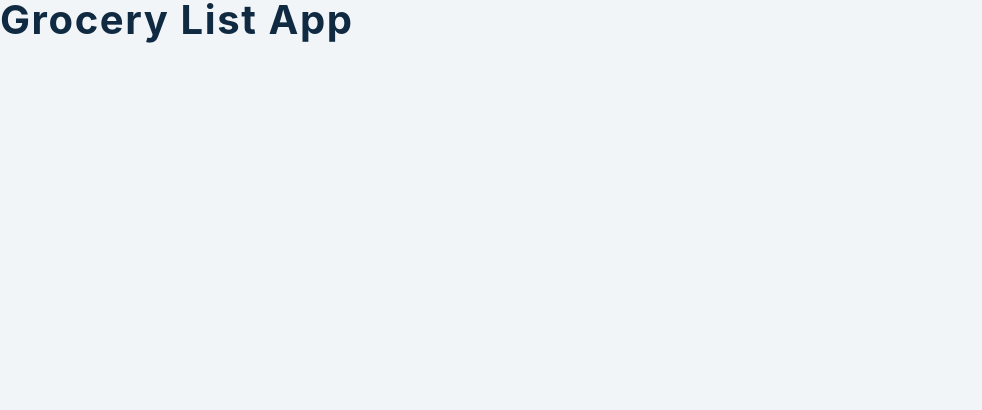
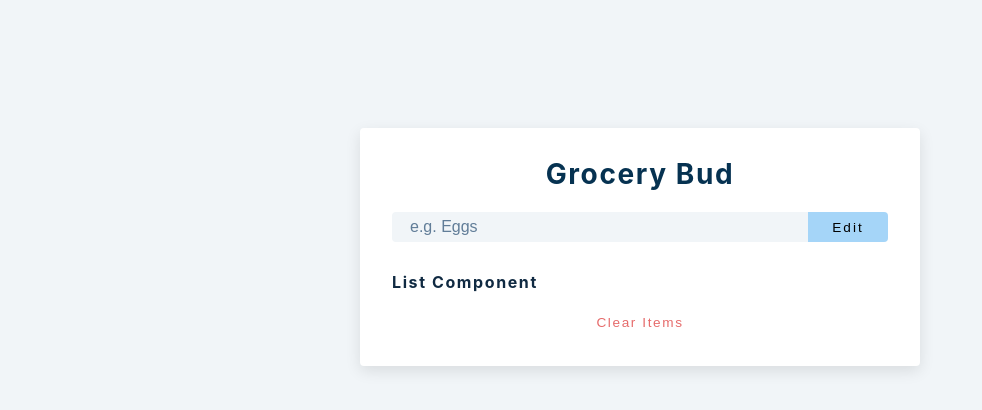
Before and after one commit to aindriu80/code-adct-grocery-app, a React (Vite) app: page / in a window 1280 px wide. Shown: the top 410 px of the page, without its empty margins (0-982 px from the left). Built offline with nearby package versions, Linux system fonts and the light colour scheme.

Commit message:
setting out structure

```diff
--- a/src/Alert.js
+++ b/src/Alert.jsx
@@ -1,7 +1,7 @@
 import React from 'react';
 
 const Alert = () => {
-  return <div>Alert Component</div>;
+  return <h4>Alert Component</h4>;
 };
 
 export default Alert;
--- a/src/App.jsx
+++ b/src/App.jsx
@@ -1,11 +1,43 @@
 import { useState } from 'react';
+import List from './List';
+import Alert from './Alert';
 import './App.css';
 
 function App() {
+  const [name, setName] = useState('');
+  const [list, setList] = useState([]);
+  const [isEditing, setIsEditing] = useState(true);
+  const [editId, setEditID] = useState(null);
+  const [alert, setAlert] = useState({ show: false, msgn: '', type: '' });
+
+  const handleSubmit = (e) => {
+    e.preventDefault();
+    console.log('Hello from the console');
+  };
+
   return (
-    <div className='App'>
-      <h2>Grocery List App</h2>
-    </div>
+    <section className='section-center'>
+      <form className='grocery-form' onSubmit={handleSubmit}>
+        {alert.show && <Alert />}
+        <h3>grocery bud</h3>
+        <div className='form-control'>
+          <input
+            type='text'
+            className='grocery'
+            placeholder='e.g. Eggs'
+            value={name}
+            onChange={() => setName(e.target.value)}
+          />
+          <button type='submit' className='submit-btn'>
+            {isEditing ? 'edit' : 'submit'}
+          </button>
+        </div>
+      </form>
+      <div className='grocery-container'>
+        <List />
+        <button className='clear-btn'>Clear Items</button>
+      </div>
+    </section>
   );
 }
 
--- a/src/List.jsx
+++ b/src/List.jsx
@@ -2,7 +2,7 @@
 import { FaEdit, FaTrash } from 'react-icons/fa';
 
 const List = () => {
-  return <div>List Component</div>;
+  return <h4>List Component</h4>;
 };
 
 export default List;
```
